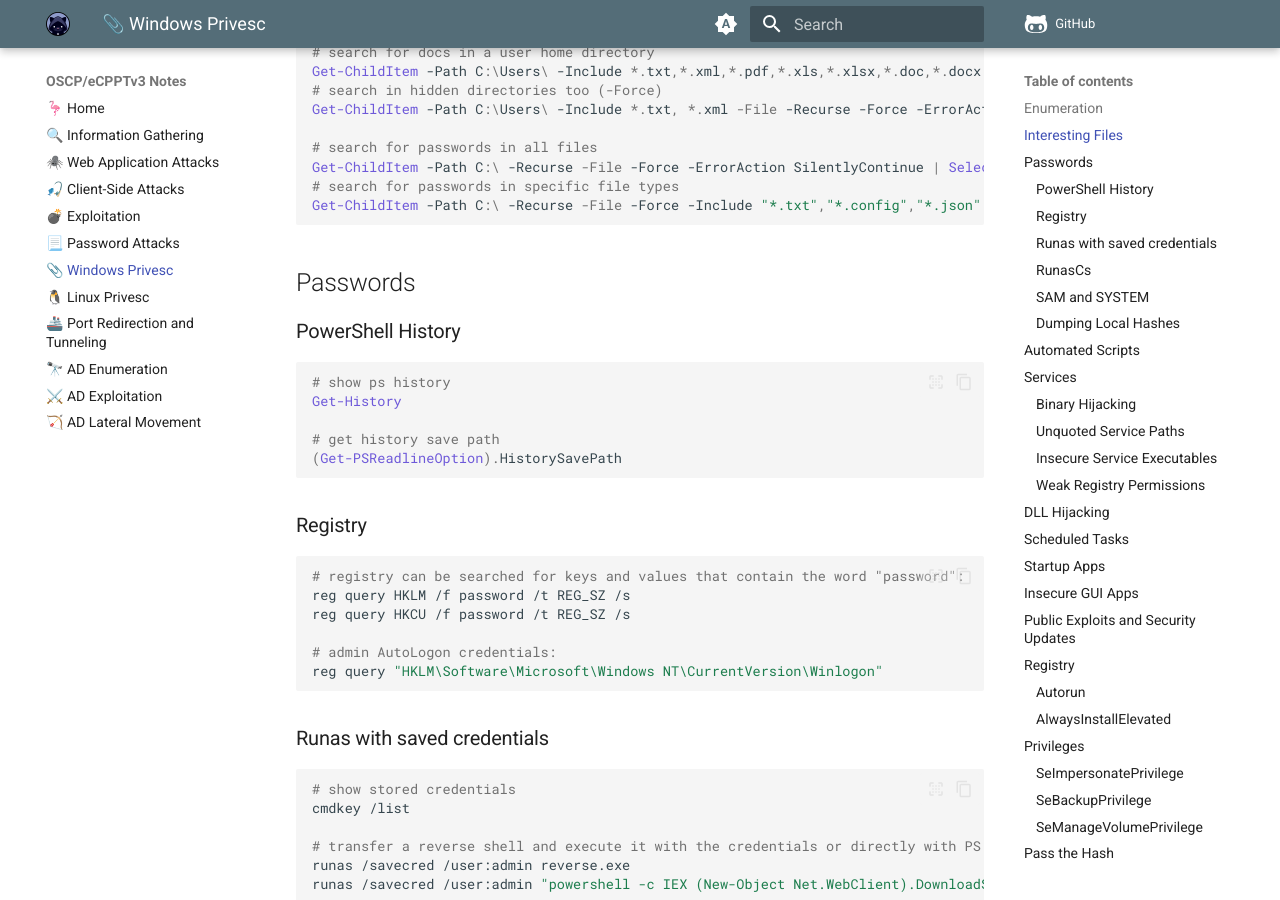
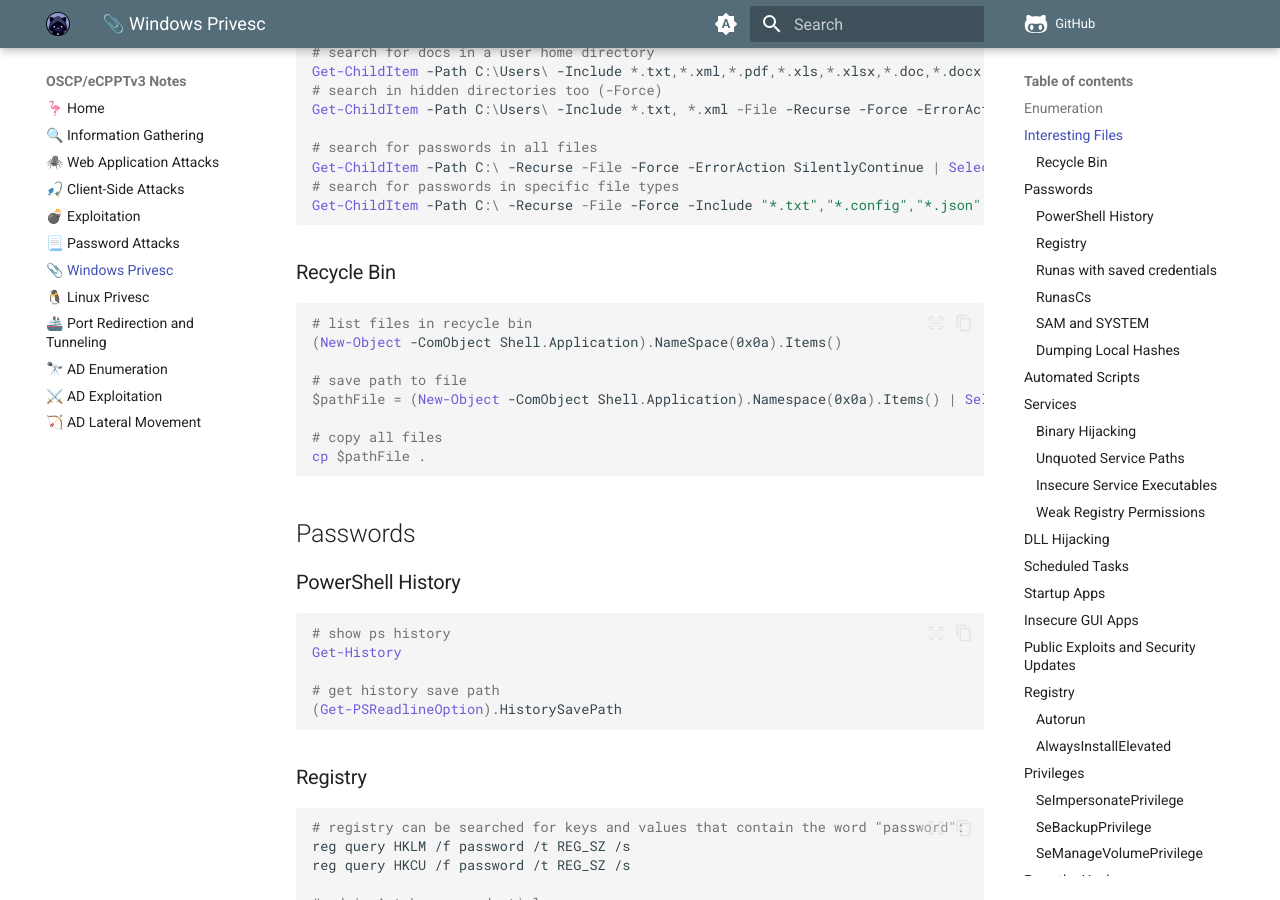
Before and after one commit to krovs/oscp-notes, an MkDocs documentation site: the page built from docs/15_windows_privesc.md, in a window 1280 px wide and 900 px high, scrolled down 1052 px. Built offline with MkDocs 1.6.1 and Material for MkDocs 9.7.7, drawn with Linux system fonts in a browser that asks for light colours; comment, search, counter and statistics services are not loaded.

Commit message:
Add more things

````diff
--- a/docs/15_windows_privesc.md
+++ b/docs/15_windows_privesc.md
@@ -56,6 +56,19 @@ Get-ChildItem -Path C:\Users\ -Include *.txt, *.xml -File -Recurse -Force -Error
 Get-ChildItem -Path C:\ -Recurse -File -Force -ErrorAction SilentlyContinue | Select-String -Pattern "password" -ErrorAction SilentlyContinue
 # search for passwords in specific file types
 Get-ChildItem -Path C:\ -Recurse -File -Force -Include "*.txt","*.config","*.json" -ErrorAction SilentlyContinue | Select-String -Pattern "password" -ErrorAction SilentlyContinue
+```
+
+### Recycle Bin
+
+```powershell
+# list files in recycle bin
+(New-Object -ComObject Shell.Application).NameSpace(0x0a).Items()
+
+# save path to file
+$pathFile = (New-Object -ComObject Shell.Application).Namespace(0x0a).Items() | Select -ExpandProperty Path
+
+# copy all files
+cp $pathFile .
 ```
 
 ## Passwords
````
Also changed, not shown: docs/14_password_attacks.md (+3 -0 lines), docs/index.md (+2 -3 lines).
